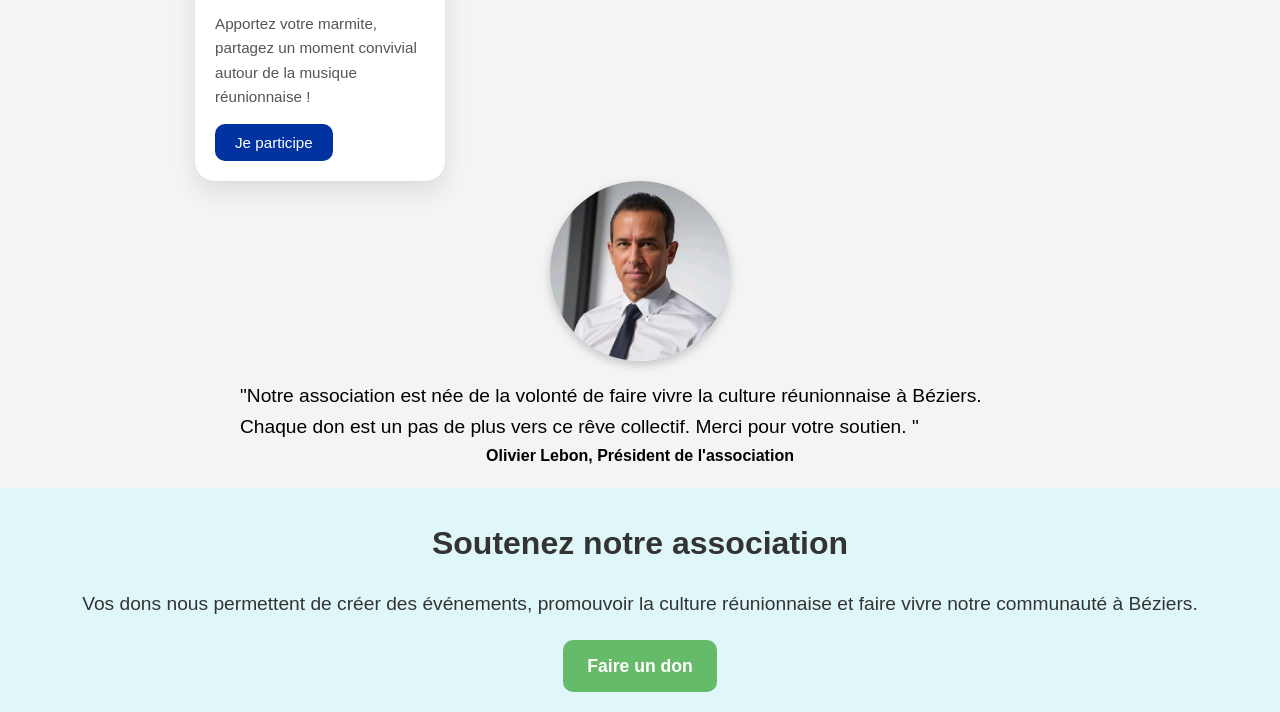
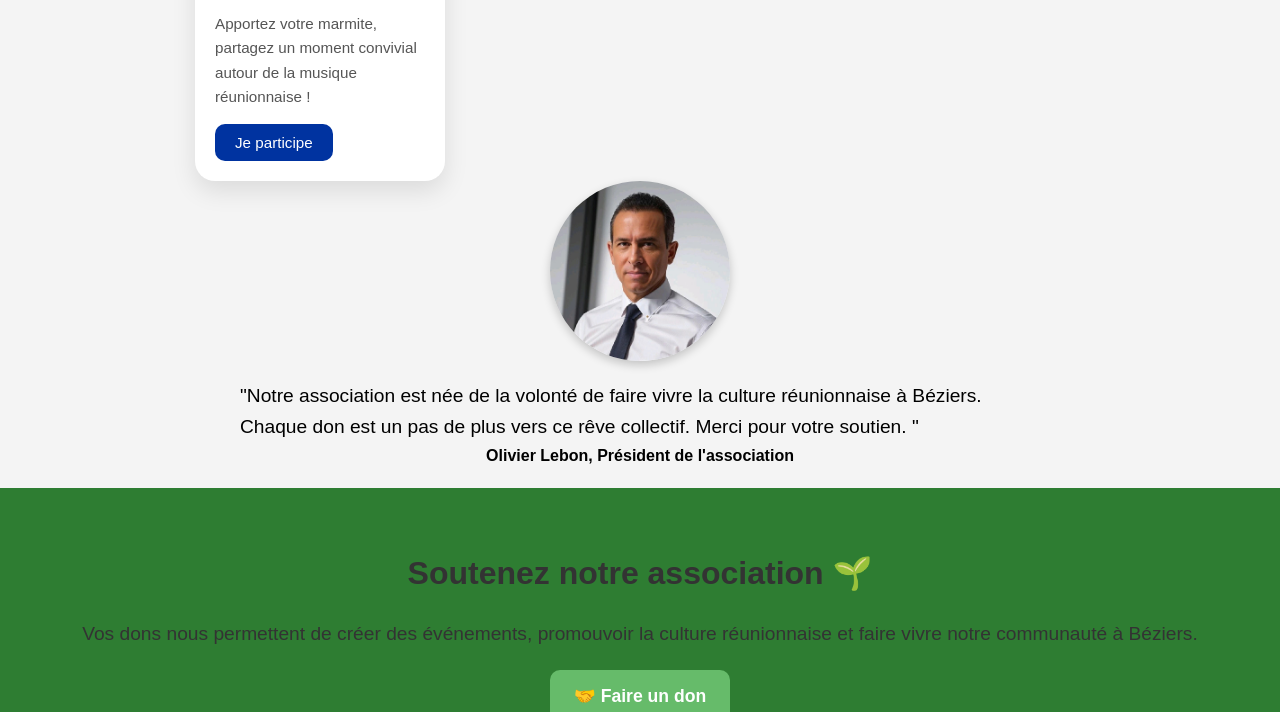
Before and after one commit to angelique327/Noulela, a plain HTML site: page index.html in a window 1280 px wide. Shown: the part 1157-1869 px from the top of the page. Drawn offline with Linux system fonts and the light colour scheme.

Commit message:
mise à jour de la page d'acceuil

```diff
--- a/index.html
+++ b/index.html
@@ -564,10 +564,11 @@
     </div>
   </section>
 
-  <section id="dons">
-    <h3>Soutenez notre association</h3>
+  <section id="dons" style="background-color: #2e7d32; color: white; padding: 40px; text-align: center;">
+  <h3 style="font-size: 2em;">
+    <h3>Soutenez notre association 🌱</h3>
     <p>Vos dons nous permettent de créer des événements, promouvoir la culture réunionnaise et faire vivre notre communauté à Béziers.</p>
-    <a href="https://www.helloasso.com/associations/association-nou-le-la-974/adhesions/adhesion" class="btn-don">Faire un don</a>
+    <a href="https://www.helloasso.com/associations/association-nou-le-la-974/adhesions/adhesion" class="btn-don"> 🤝 Faire un don</a>
   </section>
 
    <footer>
```
